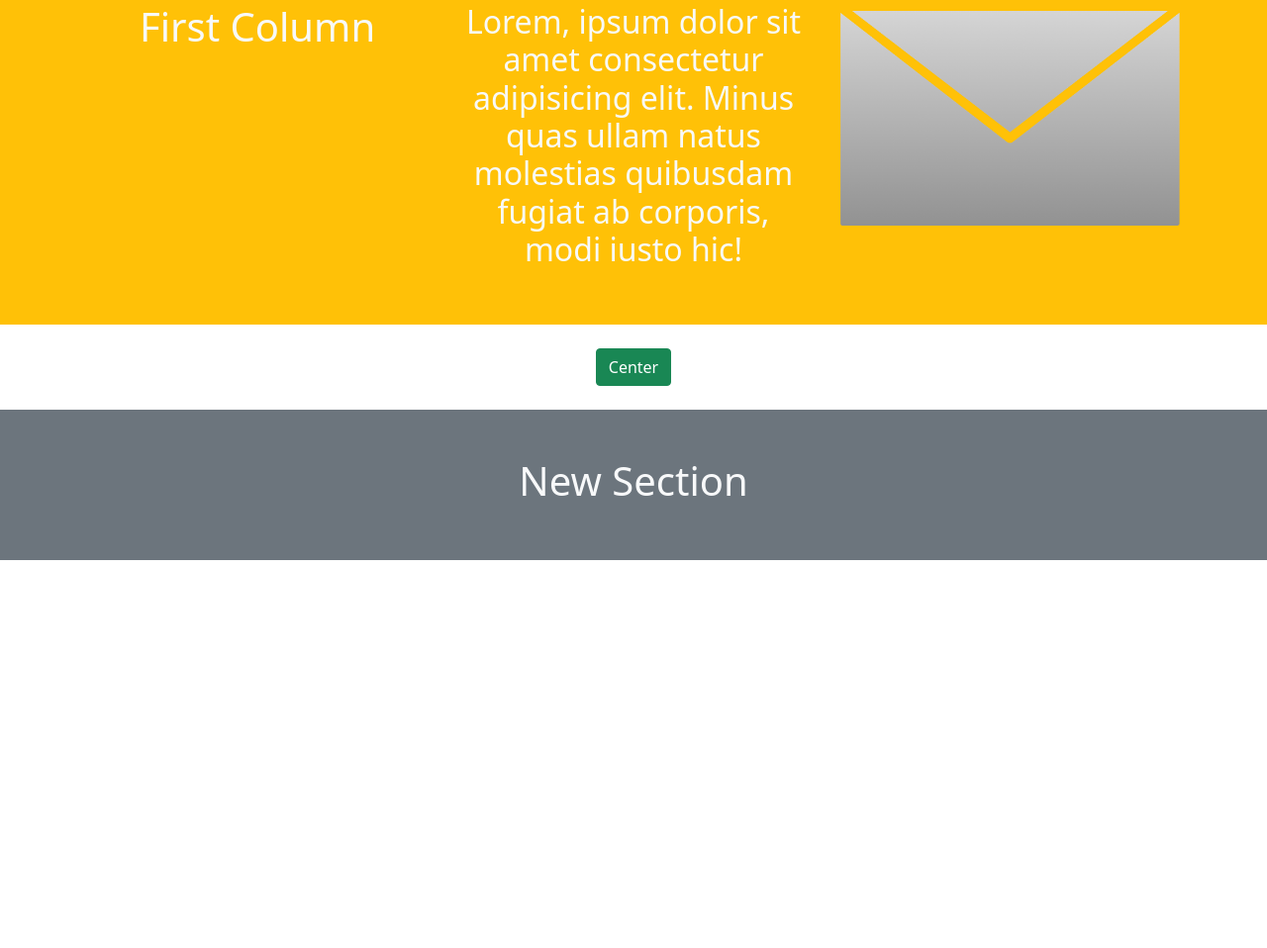
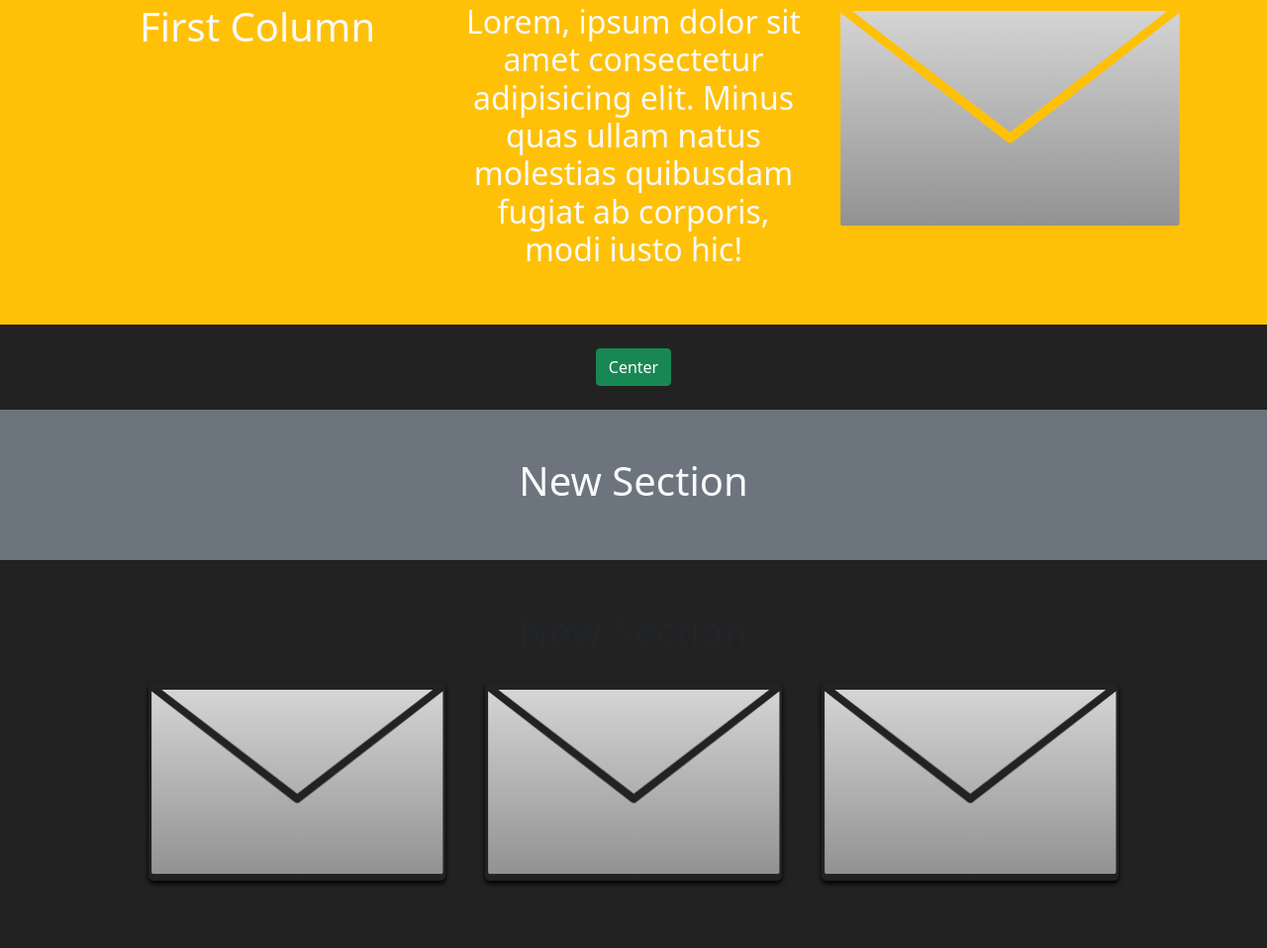
Before and after one commit to kmjaman/nextweb, a plain HTML site: page index.html in a window 1280 px wide. Shown: the part 2287-3245 px from the top of the page at 99% size. Before the commit the page ends 2853 px from the top, so only its background shows below. Drawn offline with Linux system fonts and the light colour scheme; some packages are replaced by stand-ins of ours; a script that the page names is missing.

Commit message:
added image hover

```diff
--- a/index.html
+++ b/index.html
@@ -6,6 +6,46 @@
     <meta name="viewport" content="width=device-width, initial-scale=1.0">
     <link rel="stylesheet" href="css/bootstrap.css">
     <title>Nextweb</title>
+    <link rel="stylesheet" href="https://cdnjs.cloudflare.com/ajax/libs/lightgallery-js/1.4.0/css/lightgallery.min.css">
+
+    <style>
+      *{
+        margin: 0; padding: 0;
+        box-sizing: border-box;
+        transition: all .2s linear;
+      }
+
+      body{
+        background: #222;
+      }
+
+      .gallery{
+        display: flex;
+        justify-content: center;
+        flex-wrap: wrap;
+        width: 90%;
+        margin: 0 auto;
+      }
+
+      .gallery a{
+        height: 200px;
+        width: 300px;
+        margin: 20px;
+        border-radius: 5px;
+        overflow: hidden;
+        box-shadow: 0 3px 5px #000;
+      }
+
+      .gallery a img{
+        height: 100%;
+        width: 100%;
+        object-fit: cover;
+      }
+
+      .gallery a img:hover{
+        transform: scale(1.4);
+      }
+    </style>
 </head>
 <body>
 
@@ -164,6 +204,24 @@
 
     </section>
 
+    <section class="p-5 text-center">
+      <h1>New Section</h1>
+
+      <div class="gallery">
+        <a href="images/1.png">
+          <img src="images/1.png" alt="">
+        </a>
+        <a href="images/1.png">
+          <img src="images/1.png" alt="">
+        </a>
+        <a href="images/1.png">
+          <img src="images/1.png" alt="">
+        </a>
+      </div>
+      <script src="https://cdnjs.cloudflare.com/ajax/libs/lightgallery-js/1.4.0/js/lightgallery.min.js" integrity="sha512-b4rL1m5b76KrUhDkj2Vf14Y0l1NtbiNXwV+SzOzLGv6Tz1roJHa70yr8RmTUswrauu2Wgb/xBJPR8v80pQYKtQ==" crossorigin="anonymous" referrerpolicy="no-referrer"></script>
+
+    </section>
+
     <script src="js/bootstrap.js"></script>
 </body>
 </html>
```
